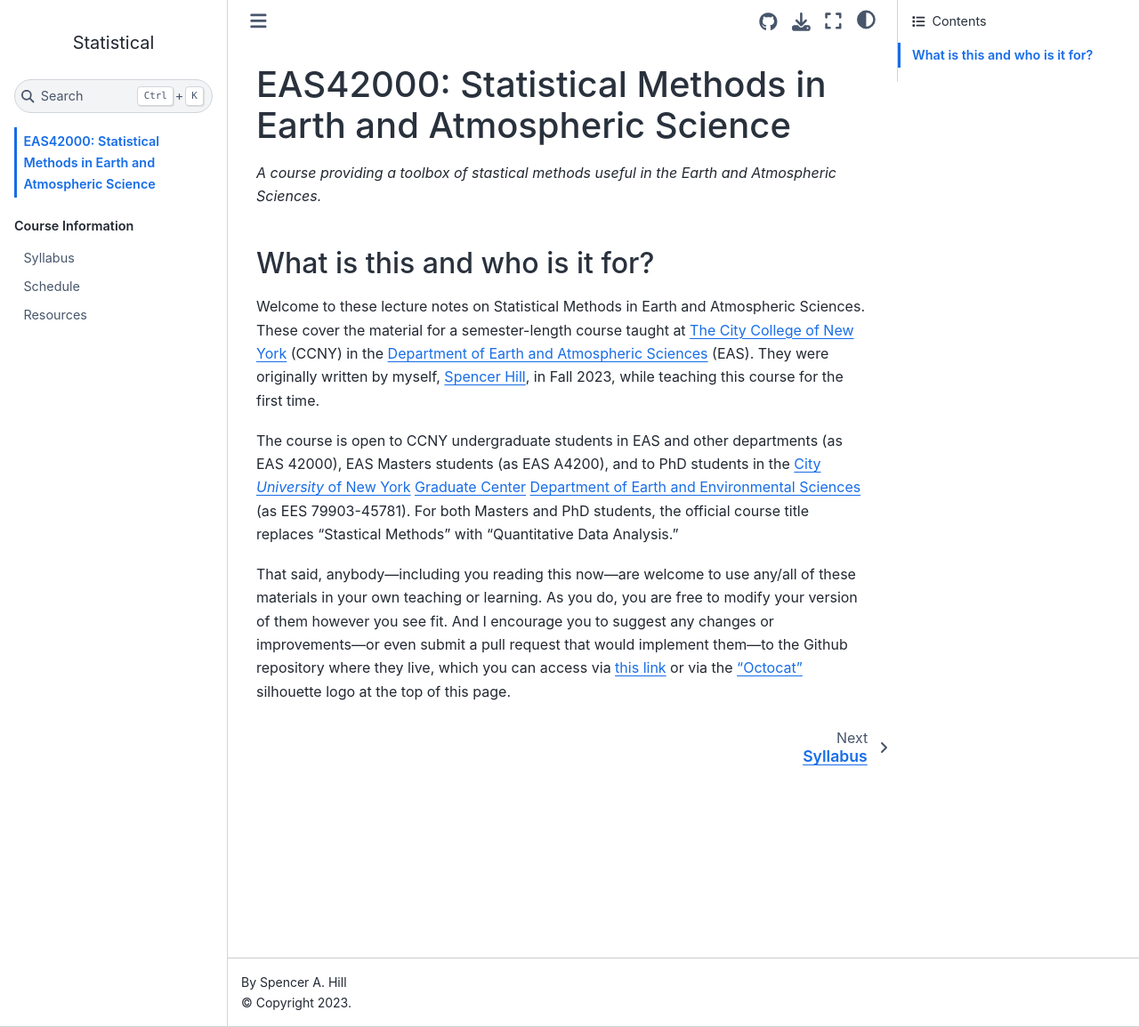
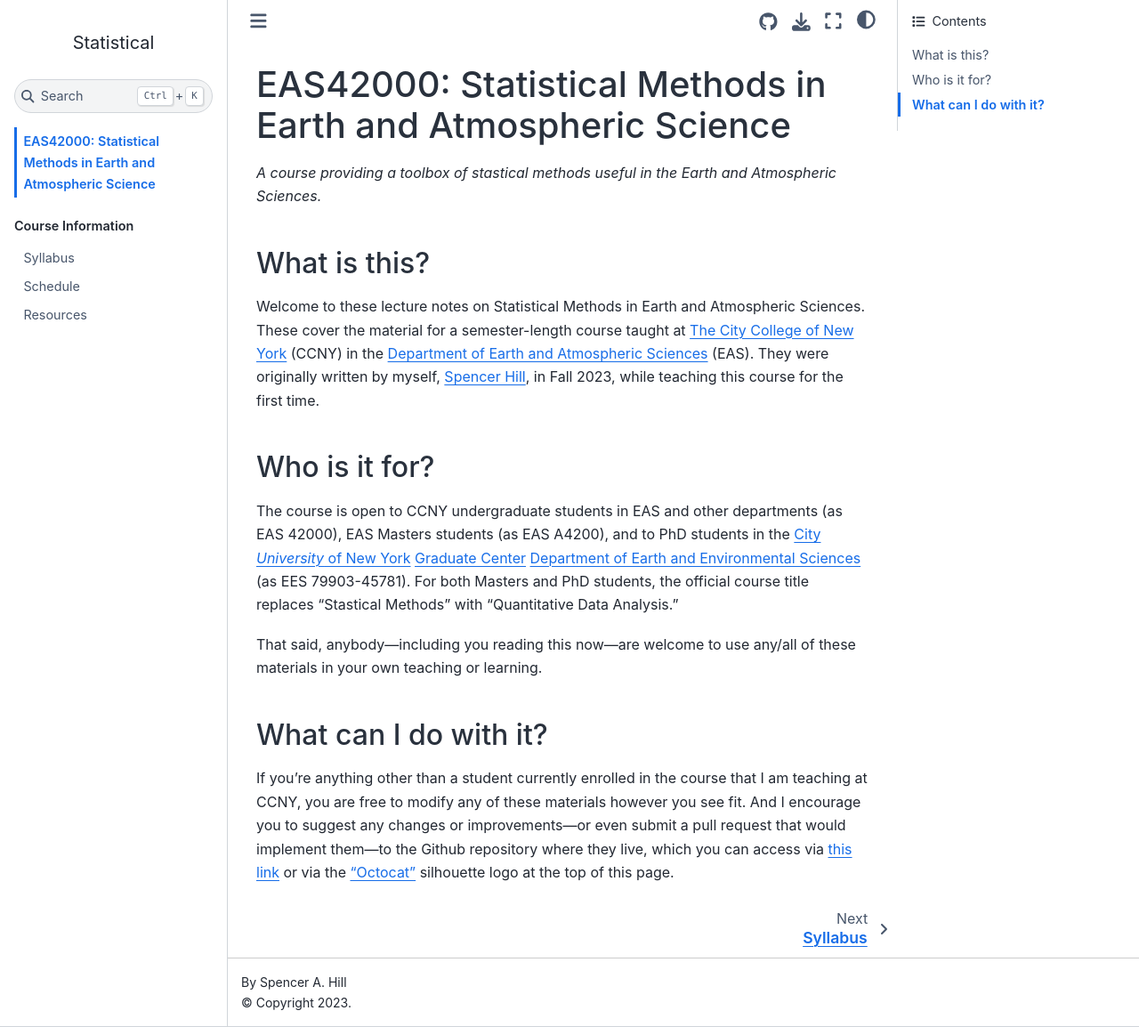
Before and after one commit to spencerahill/stat-methods-course, a Jupyter Book: the page built from home.md, in a window 1280 px wide and 1154 px high. Shown: the whole window at 89% size. Built offline with Jupyter Book 1.0.4 settings and Sphinx 7.4.7 and the Sphinx Book theme 1.1.4, drawn with Linux system fonts in a browser that asks for light colours; pages that are not in the unit, such as notebooks, are missing from menus.

```diff
--- a/home.md
+++ b/home.md
@@ -2,9 +2,13 @@
 
 *A course providing a toolbox of stastical methods useful in the Earth and Atmospheric Sciences.*
 
-## What is this and who is it for?
+## What is this?
 Welcome to these lecture notes on Statistical Methods in Earth and Atmospheric Sciences.  These cover the material for a semester-length course taught at [The City College of New York](https://www.ccny.cuny.edu/) (CCNY) in the [Department of Earth and Atmospheric Sciences](https://www.ccny.cuny.edu/eas) (EAS).  They were originally written by myself, [Spencer Hill](https://shill.ccny.cuny.edu/), in Fall 2023, while teaching this course for the first time.
 
+## Who is it for?
 The course is open to CCNY undergraduate students in EAS and other departments (as EAS 42000), EAS Masters students (as EAS A4200), and to PhD students in the [City *University* of New York](https://www.cuny.edu/) [Graduate Center](https://www.gc.cuny.edu/) [Department of Earth and Environmental Sciences](https://www.gc.cuny.edu/earth-and-environmental-sciences) (as EES 79903-45781).  For both Masters and PhD students, the official course title replaces "Stastical Methods" with "Quantitative Data Analysis."
 
-That said, anybody---including you reading this now---are welcome to use any/all of these materials in your own teaching or learning.  As you do, you are free to modify your version of them however you see fit.  And I encourage you to suggest any changes or improvements---or even submit a pull request that would implement them---to the Github repository where they live, which you can access via [this link](https://github.com/spencerahill/stat-methods-course) or via the ["Octocat"](https://octodex.github.com/original/) silhouette logo at the top of this page.
+That said, anybody---including you reading this now---are welcome to use any/all of these materials in your own teaching or learning.
+
+## What can I do with it?
+If you're anything other than a student currently enrolled in the course that I am teaching at CCNY, you are free to modify any of these materials however you see fit.  And I encourage you to suggest any changes or improvements---or even submit a pull request that would implement them---to the Github repository where they live, which you can access via [this link](https://github.com/spencerahill/stat-methods-course) or via the ["Octocat"](https://octodex.github.com/original/) silhouette logo at the top of this page.
```
Also changed, not shown: info/resources.md (+3 -3 lines), 1 other file.
